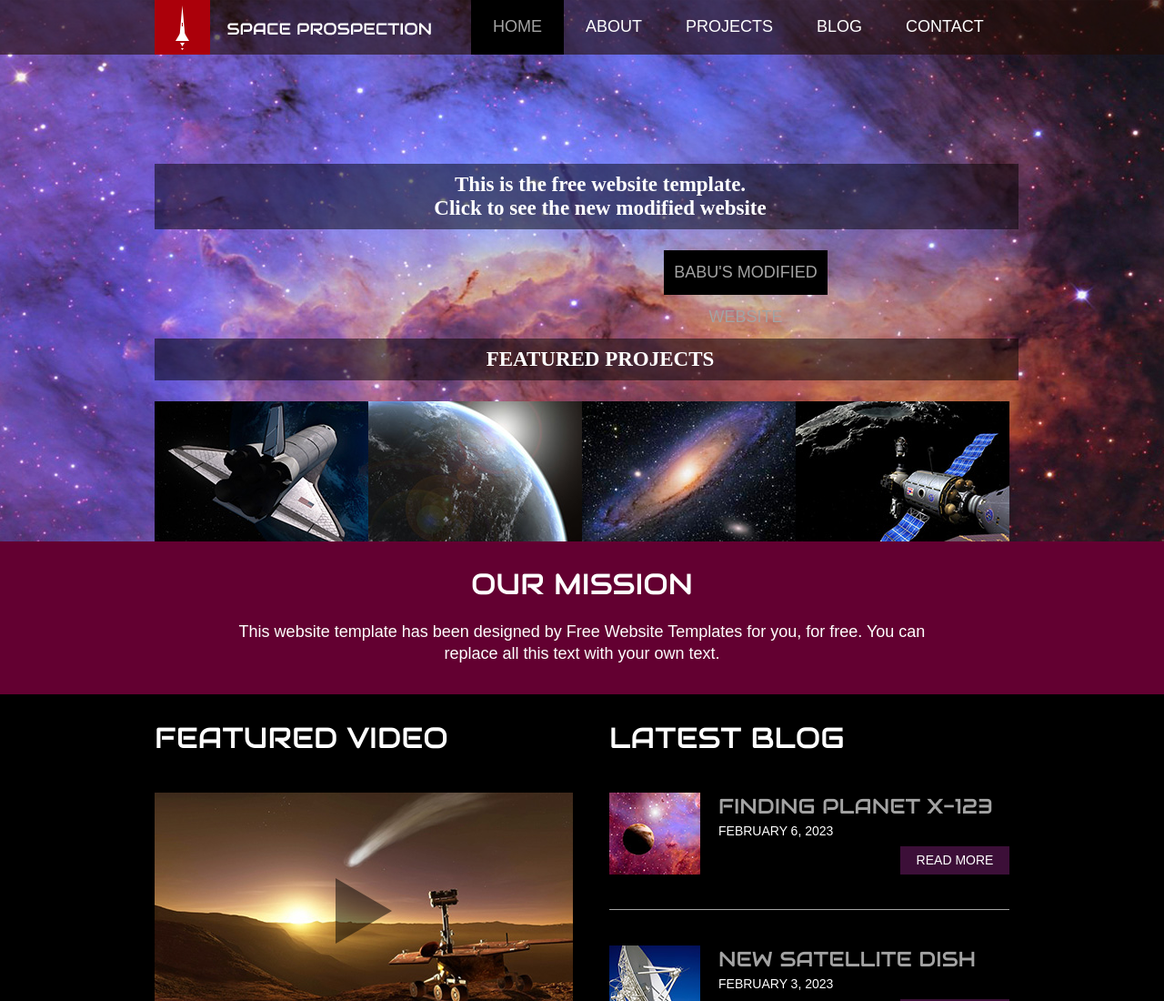
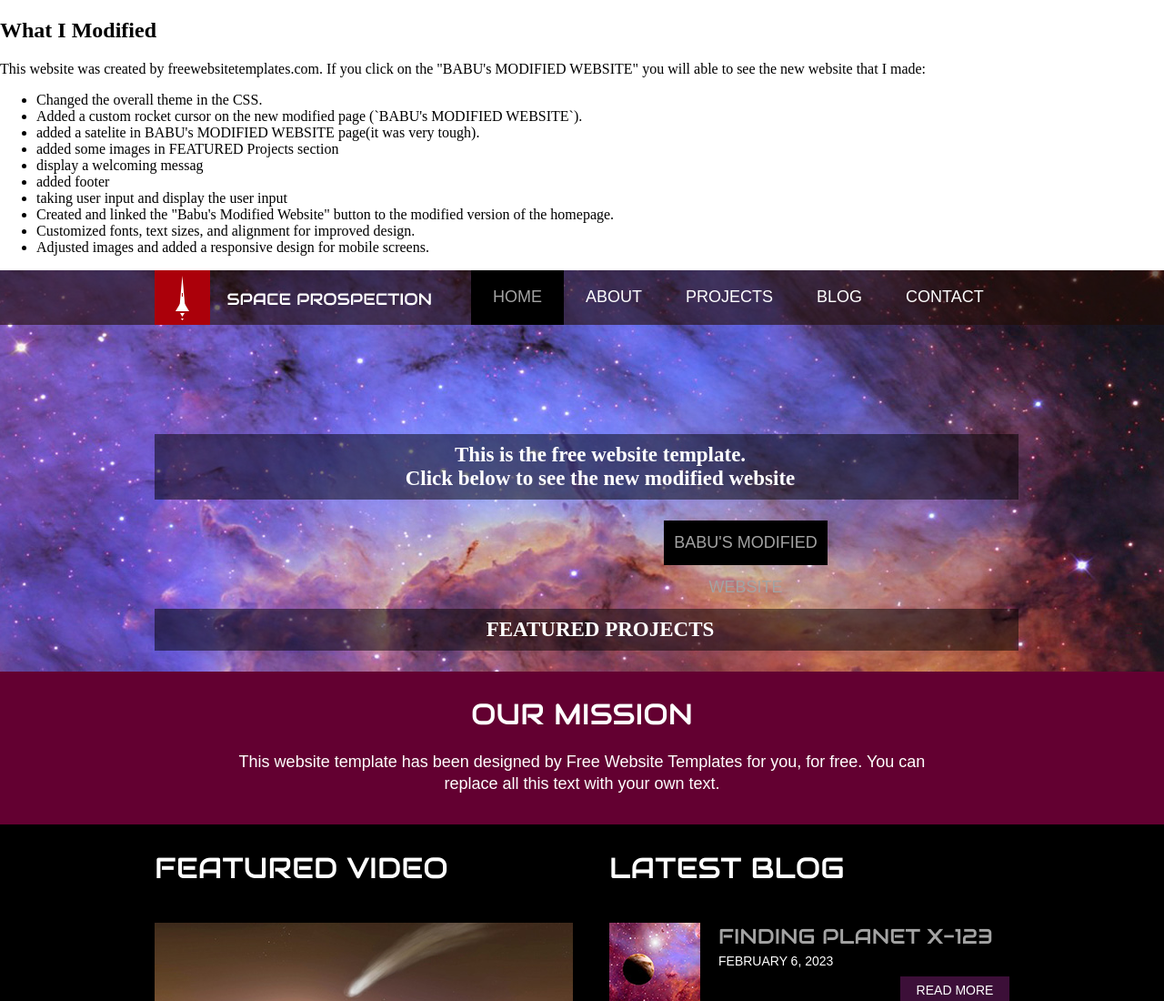
Before and after one commit to m-m-s-b-s/Bspace-science-website, a plain HTML site: page index.html in a window 1280 px wide. Shown: the top 1100 px of the page at 91% size. Drawn offline with Linux system fonts and the light colour scheme.

Commit message:
update index.html with modification list

```diff
--- a/index.html
+++ b/index.html
@@ -10,6 +10,27 @@
 	<script src="js/mobile.js" type="text/javascript"></script>
 </head>
 <body>
+	<section id="modifications">
+		<h2>What I Modified</h2>
+		<p>
+			This website was created by freewebsitetemplates.com. If you click on the "BABU's MODIFIED WEBSITE" you will able to see the new website that I made:
+		</p>
+		<ul>
+			<li>Changed the overall theme in the CSS.</li>
+			<li>Added a custom rocket cursor on the new modified page (`BABU's MODIFIED WEBSITE`).</li>
+			<li>added a satelite in  BABU's MODIFIED WEBSITE page(it was very tough).</li>
+			<li> added some images in FEATURED Projects section</li>
+			<li>display a welcoming messag</li>
+			<li>added footer</li>
+			<li>taking user input and display the user input</li>
+			<li>Created and linked the "Babu's Modified Website" button to the modified version of the homepage.</li>
+			<li>Customized fonts, text sizes, and alignment for improved design.</li>
+			<li>Adjusted images and added a responsive design for mobile screens.</li>
+		</ul>
+	</section>
+
+
+
 	<div id="page">
 		<div id="header">
 			<div>
@@ -49,10 +70,10 @@
 					<!-- <img src="images/satellite.png" alt="" class="satellite">
 					<h1>SOYUZ TMA-M</h1> -->
 					<h3>This is the free website template. <br>
-						 Click to see the new modified website </h3>
+						 Click below to see the new modified website </h3>
 					<a href="index_modified.html.html" target="_blank" class="more">BABU's Modified Website</a>
 					<h3>FEATURED PROJECTS</h3>
-					<ul>
+					<!-- <ul>
 						<li>
 							<a href="projects.html"><img src="images/project-image1.jpg" alt=""></a>
 						</li>
@@ -65,7 +86,7 @@
 						<li>
 							<a href="projects.html"><img src="images/project-image4.jpg" alt=""></a>
 						</li>
-					</ul>
+					</ul> -->
 				</div>
 			</div>
 			<div class="body">
@@ -121,5 +142,8 @@
 			</div>
 		</div>
 	</div>
+
+
+
 </body>
 </html>
```
